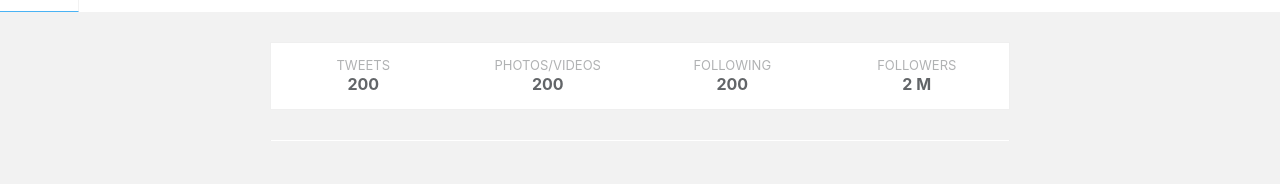
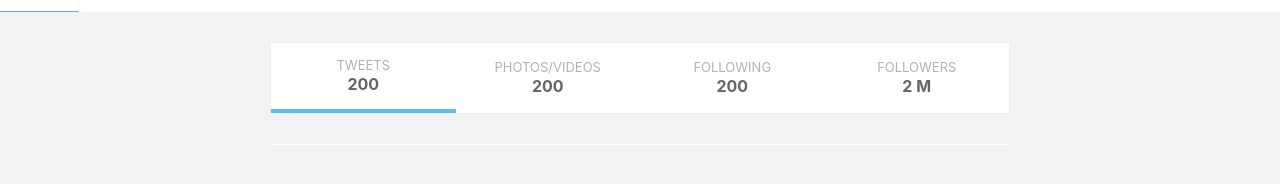
Before and after one commit to pratishtha17/feed-app, a website: page app/index.html in a window 1280 px wide. Shown: the part 58-242 px from the top of the page. Drawn offline with Linux system fonts and the light colour scheme; no server answers.

Commit message:
active class on tab

```diff
--- a/app/css/main.css
+++ b/app/css/main.css
@@ -208,6 +208,6 @@ button {
   padding: 14px 0;
   line-height: 1.3; }
 .profile-item a:hover, .profile-item .active {
-  border-bottom: 2px solid #1da1f2; }
+  border-bottom: 4px solid #1da1f2; }
 
 /*# sourceMappingURL=main.css.map */
--- a/app/index.html
+++ b/app/index.html
@@ -58,7 +58,7 @@
 		<div class="col-sm-8 col-md-8 col-lg-8 col-xl-8 padding-0 user-tab-container section-margin flex-row flex-space-between">
 			<ul class="height-100-percent width-100-percent flex-row flex-space-between flex-center flex-valign" id="user-tab-option">
 				<li class="profile-item">
-					<a class="height-100-percent flex-column">
+					<a class="height-100-percent flex-column active">
 						<span class="profile-label">Tweets</span>
 						<span class="profile-value">200</span>
 					</a>
```
